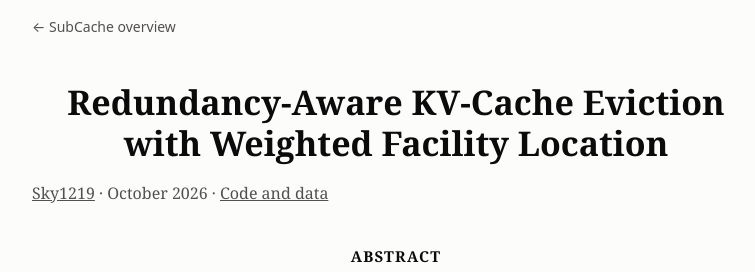
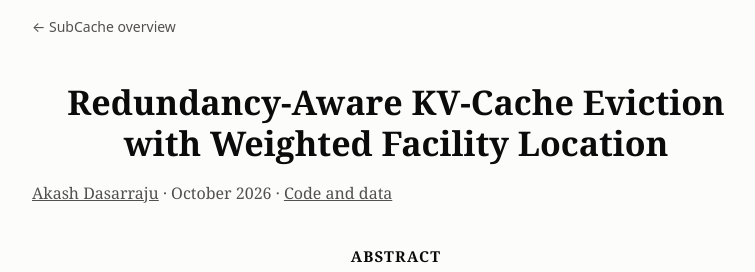
Before and after one commit to Sky1219/SubCache, a plain HTML site: page docs/paper.html in a window 1280 px wide. Shown: the top 272 px of the page, without its empty margins (244-999 px from the left). Drawn offline with Linux system fonts and the light colour scheme.

Commit message:
Paper: add author name to byline
Co-Authored-By: Claude Opus 5.5 <noreply@anthropic.com>

```diff
--- a/docs/paper.html
+++ b/docs/paper.html
@@ -77,7 +77,7 @@
 
 <header>
   <h1>Redundancy-Aware KV-Cache Eviction with Weighted Facility Location</h1>
-  <p class="byline"><a href="https://github.com/Sky1219">Sky1219</a> · October 2026 · <a href="https://github.com/Sky1219/SubCache">Code and data</a></p>
+  <p class="byline"><a href="https://github.com/Sky1219">Akash Dasarraju</a> · October 2026 · <a href="https://github.com/Sky1219/SubCache">Code and data</a></p>
 </header>
 
 <section class="abstract">
```
